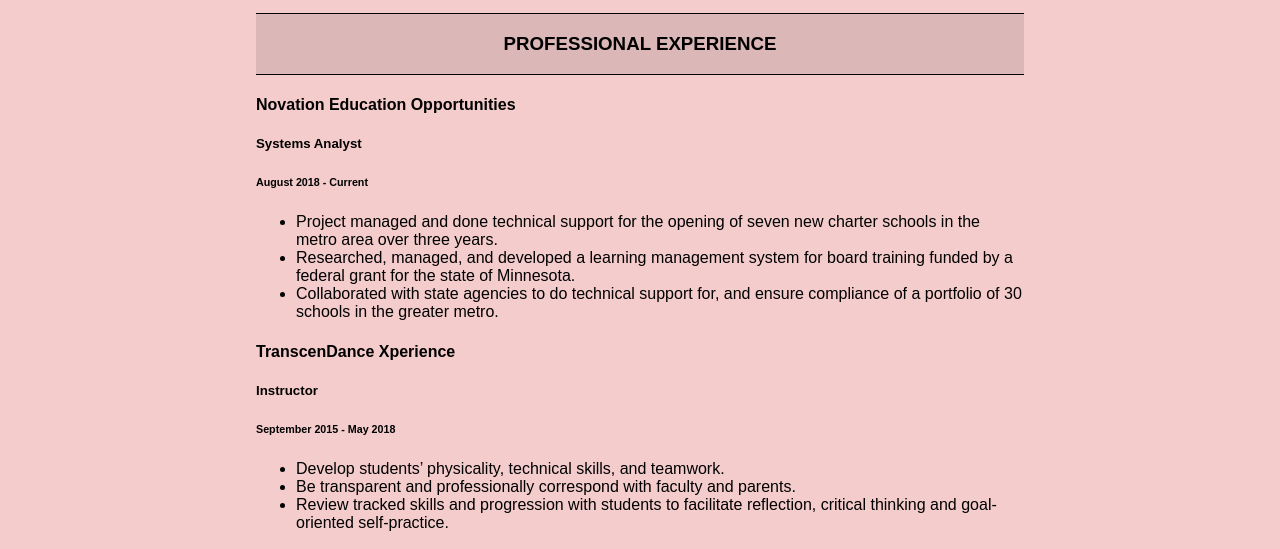
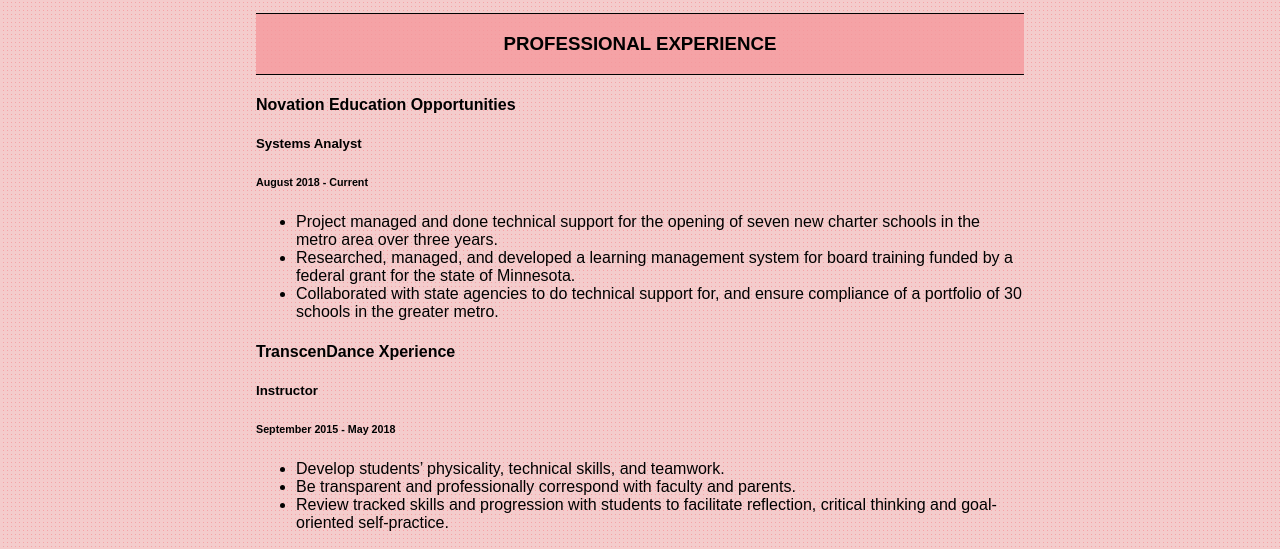
Before and after one commit to Rhematic/rhematic.github.io, a plain HTML site: page index.html in a window 1280 px wide. Shown: the part 225-774 px from the top of the page. Drawn offline with Linux system fonts and the light colour scheme.

Commit message:
Update style.css

```diff
--- a/style.css
+++ b/style.css
@@ -3,6 +3,8 @@ body {
   color: #010101;
  font-family: Arial, Helvetica, sans-serif;
   margin: 10% 20%;
+    background-image: repeating-linear-gradient(-45deg, rgba(245, 153, 157, 0.8), rgba(245, 153, 157, 0.8) 1px, transparent 1px, transparent 6px);
+    background-size: 4px 4px;
 }
 
 
@@ -11,5 +13,5 @@ body {
   text-transform: uppercase;
   border-top: 1px solid #010101;
   border-bottom: 1px solid #010101;
-  background-color: rgba(0,0,0, 0.1)
+  background-color: rgba(245, 153, 157, 0.8)
 }
```
